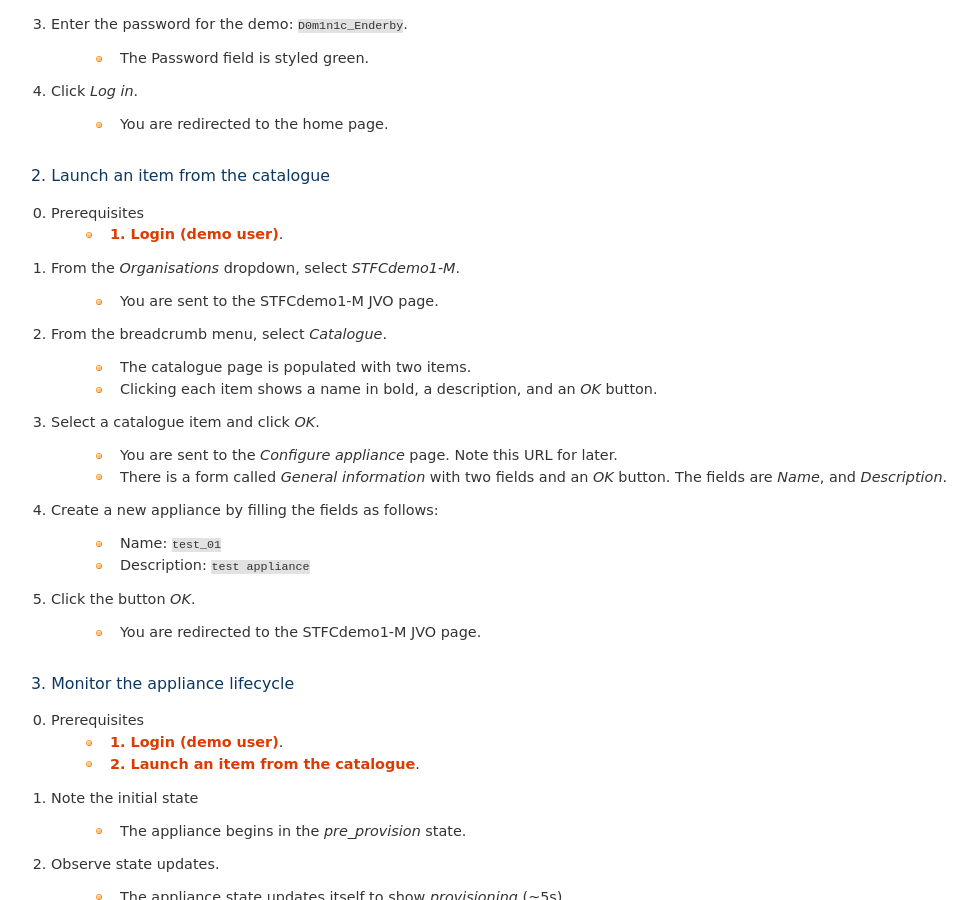
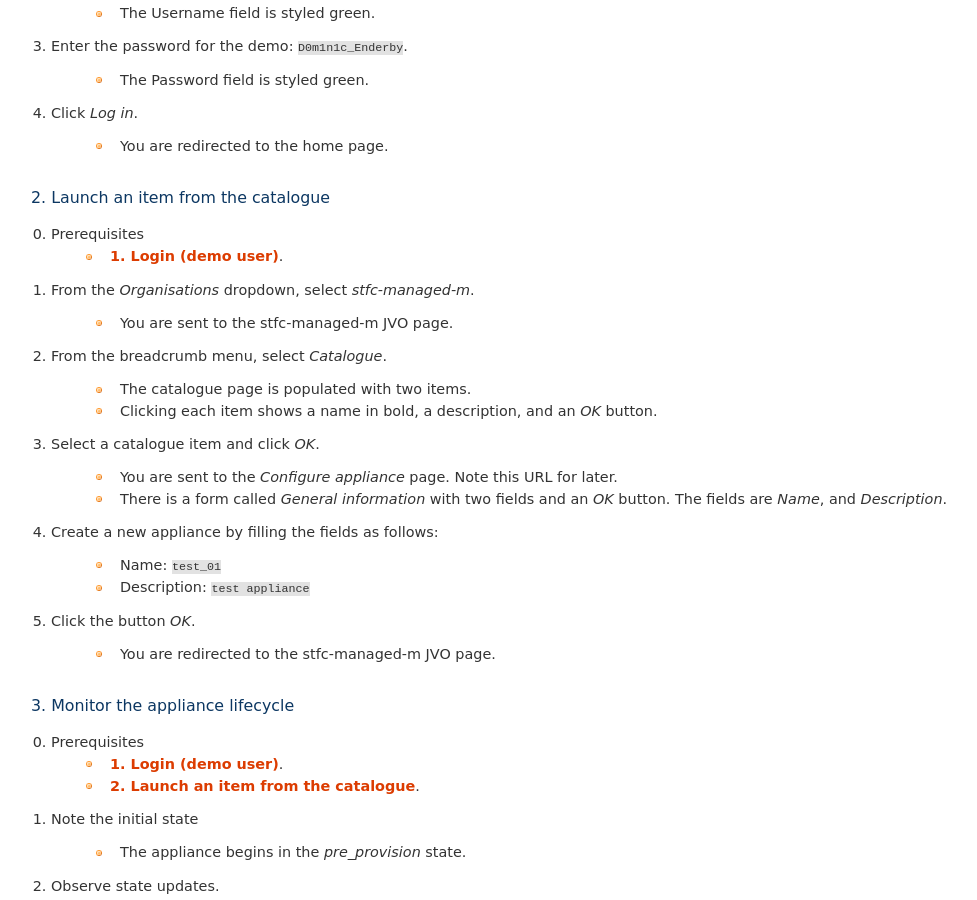
Before and after one commit to cedadev/cloudhands-ops, a Sphinx documentation site: the page built from cloudhands/ops/doc/tst-integration.rst, in a window 1280 px wide and 900 px high, scrolled down 6481 px. Shown: the whole window, without its empty margins (89-1066 px from the left). Built offline with Sphinx 7.4.7, drawn with Linux system fonts in a browser that asks for light colours; some of the changed text lies outside the part shown.

Commit message:
Changed name of test org in line with implementation in Ref.

```diff
--- a/cloudhands/ops/doc/tst-integration.rst
+++ b/cloudhands/ops/doc/tst-integration.rst
@@ -58,7 +59,7 @@ created along with its administrator account.
         --account=bcumberbat \
         --email=<your_email_address> \
         --surname=Cumberbatch \
-        --organisation=STFCdemo1-M \
+        --organisation=stfc-managed-m \
         --public=172.26.9.70/31 \
         --activator=/usr/local/bin/activator.sh \
         --providers=cloudhands.jasmin.vcloud.ref-portalTest-M.cfg
@@ -69,7 +70,7 @@ created along with its administrator account.
         2014-09-29 15:43:08,565 INFO    cloudhands.ops.orgadmin|('user', '1fe4d56051ba48ed86f3b21ce878775d', 'bcumberbat')
         2014-09-29 15:43:08,696 INFO    cloudhands.ops.orgadmin|('provider', '0460735f622247b198b7e3f60c9e9379', 'cloudhands.jasmin.vcloud.ref-portalTest-M.cfg')
         2014-09-29 15:43:08,696 INFO    cloudhands.ops.orgadmin|('subscription', '6dd7ff10e8f14f308ac39c367b82d51b')
-        2014-09-29 15:43:08,696 INFO    cloudhands.ops.orgadmin|('organisation', '3c26b7c8b3b44428988c310d2de877da', 'STFCdemo1-M')
+        2014-09-29 15:43:08,696 INFO    cloudhands.ops.orgadmin|('organisation', '3c26b7c8b3b44428988c310d2de877da', 'stfc-managed-m')
         2014-09-29 15:43:08,725 INFO    cloudhands.ops.orgadmin|('membership', 'e805f7939a8a4418a0261ed6d6cb5fab', 'admin')
         2014-09-29 15:43:08,752 INFO    cloudhands.ops.orgadmin|('registration', '5f84cc5d9863447a9b38a5e16ab9b90e')
         2014-09-29 15:43:08,758 INFO    cloudhands.ops.orgadmin|('subscription', '6dd7ff10e8f14f308ac39c367b82d51b', 'maintenance', 'org.orgadmin', [])
@@ -93,7 +94,7 @@ created along with its administrator account.
     * The linked page redirects you to a resource under
       https://jasmin-cloud.jc.rl.ac.uk/registration. The page is entitled
       `bcumberbat`.
-    * The `Organisations` menu has the entry `STFCdemo1-M`.
+    * The `Organisations` menu has the entry `stfc-managed-m`.
     * A form is displayed with the title `Set your password`.
       It has a `Password` field and a `Change` button.
 
@@ -165,9 +166,9 @@ This procedure tests various paths through the user registration process.
 2. Successful invitation
 ------------------------
 
-1. From the `Organisations` dropdown, select `STFCdemo1-M`.
+1. From the `Organisations` dropdown, select `stfc-managed-m`.
 
-    * You are sent to the STFCdemo1-M JVO page.
+    * You are sent to the stfc-managed-m JVO page.
     * A form is displayed with three fields and a `Create` button.
       The fields are `Username`, `Surname`, and `Email`.
     * The Username field is styled red and asks for a name 8 - 10 characters
@@ -209,7 +210,7 @@ This procedure tests various paths through the user registration process.
     * The linked page redirects you to a resource under
       https://jasmin-cloud.jc.rl.ac.uk/registration. The page is entitled
       `denderby`.
-    * The `Organisations` menu has the entry `STFCdemo1-M`.
+    * The `Organisations` menu has the entry `stfc-managed-m`.
     * A form is displayed with the title `Set your password`.
       It has a `Password` field and a `Change` button.
 
@@ -383,9 +384,9 @@ is only available in the `Ref` environment.
 0. Prerequisites
     * `1. Login (demo user)`_.
 
-1. From the `Organisations` dropdown, select `STFCdemo1-M`.
+1. From the `Organisations` dropdown, select `stfc-managed-m`.
 
-    * You are sent to the STFCdemo1-M JVO page.
+    * You are sent to the stfc-managed-m JVO page.
 
 2. From the breadcrumb menu, select `Catalogue`.
 
@@ -406,7 +407,7 @@ is only available in the `Ref` environment.
 
 5. Click the button `OK`.
 
-    * You are redirected to the STFCdemo1-M JVO page.
+    * You are redirected to the stfc-managed-m JVO page.
 
 3. Monitor the appliance lifecycle
 ----------------------------------
```
Also changed, not shown: other parts of cloudhands/ops/doc/tst-integration.rst (+1 -0 lines).
